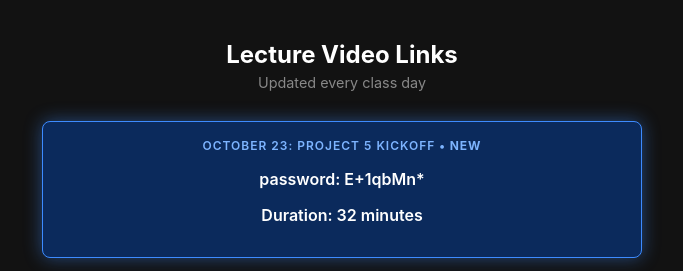
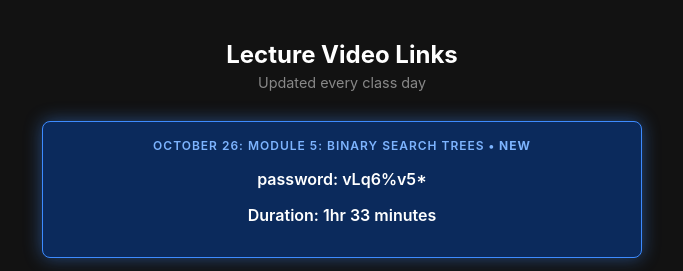
Before and after one commit to USFCS-ns/cs514_recordings, a plain HTML site: page index.html in a window 1280 px wide. Shown: the top 271 px of the page, without its empty margins (298-981 px from the left). Drawn offline with Linux system fonts and the light colour scheme.

Commit message:
Update links and details for Zoom recordings

```diff
--- a/index.html
+++ b/index.html
@@ -109,7 +109,13 @@
 
         <!-- Links List -->
                 <div class="links-container">
-                                     <a href="https://usfca.zoom.us/rec/share/O8jKNFyRmyI9pJqJnnjQk_zcPTHH_OolTu1Rl3k4Q9LfWesrvsMOGtD3SMAXyY3e.98Z1Ug4DLmAldz-V target="_blank" class="link-card">
+                <a href="https://usfca.zoom.us/rec/share/Y0xKev2WzAfYbBbDJ3S5-HRB3pQdnSGnc_3LKuVqfouzG0HhhHKnkGzgDdgs1lt0.Dqh1YUhXLAq1sEaL target="_blank" class="link-card">
+                <span class="date-badge">October 26: Module 5: Binary Search Trees</span>
+                     <p>password: vLq6%v5*</p>
+                <p>Duration: 1hr 33 minutes</p>
+            </a>
+
+                <a href="https://usfca.zoom.us/rec/share/O8jKNFyRmyI9pJqJnnjQk_zcPTHH_OolTu1Rl3k4Q9LfWesrvsMOGtD3SMAXyY3e.98Z1Ug4DLmAldz-V target="_blank" class="link-card">
                 <span class="date-badge">October 23: Project 5 Kickoff</span>
                      <p>password: E+1qbMn*</p>
                 <p>Duration: 32 minutes</p>
```
